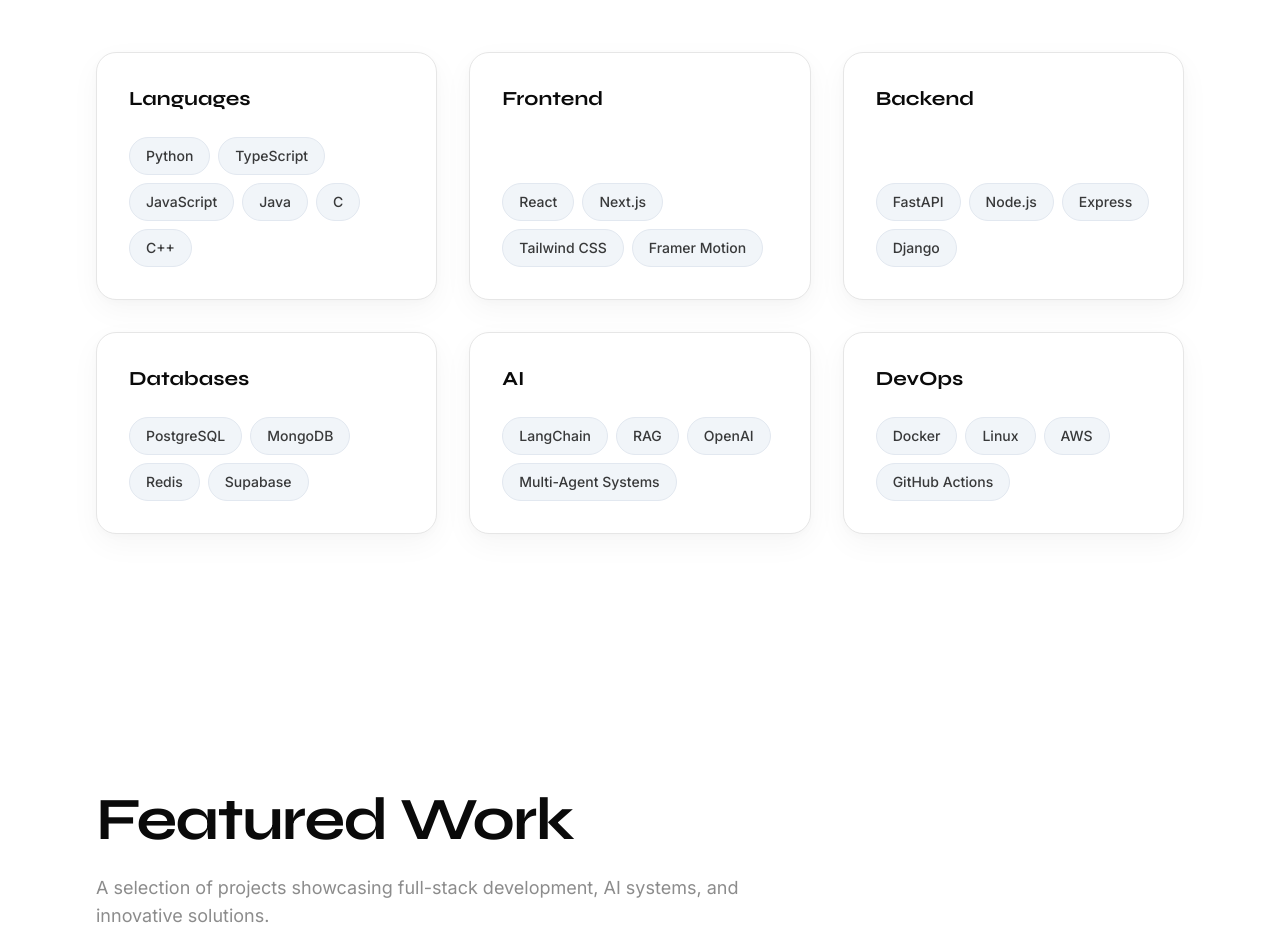
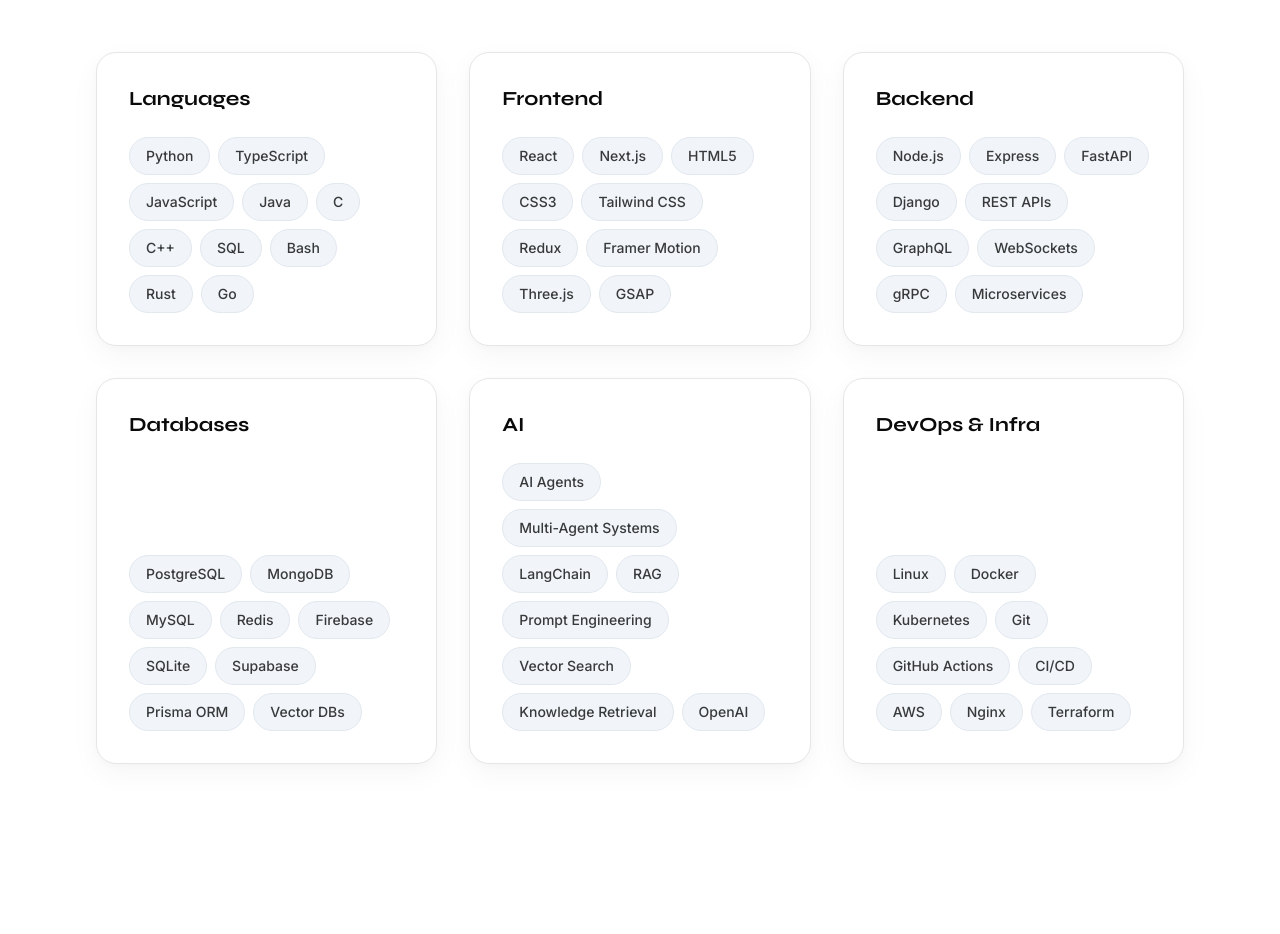
Before and after one commit to ashokwebs/ashok, a Next.js app: page / in a window 1280 px wide. Shown: the part 3060-3994 px from the top of the page. Built offline with nearby package versions, Linux system fonts and the light colour scheme.

Commit message:
Expand Tech Stack section with comprehensive skills

```diff
--- a/components/tech-stack.tsx
+++ b/components/tech-stack.tsx
@@ -4,27 +4,27 @@ export default function TechStack() {
   const categories = [
     {
       title: 'Languages',
-      skills: ['Python', 'TypeScript', 'JavaScript', 'Java', 'C', 'C++']
+      skills: ['Python', 'TypeScript', 'JavaScript', 'Java', 'C', 'C++', 'SQL', 'Bash', 'Rust', 'Go']
     },
     {
       title: 'Frontend',
-      skills: ['React', 'Next.js', 'Tailwind CSS', 'Framer Motion']
+      skills: ['React', 'Next.js', 'HTML5', 'CSS3', 'Tailwind CSS', 'Redux', 'Framer Motion', 'Three.js', 'GSAP']
     },
     {
       title: 'Backend',
-      skills: ['FastAPI', 'Node.js', 'Express', 'Django']
+      skills: ['Node.js', 'Express', 'FastAPI', 'Django', 'REST APIs', 'GraphQL', 'WebSockets', 'gRPC', 'Microservices']
     },
     {
       title: 'Databases',
-      skills: ['PostgreSQL', 'MongoDB', 'Redis', 'Supabase']
+      skills: ['PostgreSQL', 'MongoDB', 'MySQL', 'Redis', 'Firebase', 'SQLite', 'Supabase', 'Prisma ORM', 'Vector DBs']
     },
     {
       title: 'AI',
-      skills: ['LangChain', 'RAG', 'OpenAI', 'Multi-Agent Systems']
+      skills: ['AI Agents', 'Multi-Agent Systems', 'LangChain', 'RAG', 'Prompt Engineering', 'Vector Search', 'Knowledge Retrieval', 'OpenAI']
     },
     {
-      title: 'DevOps',
-      skills: ['Docker', 'Linux', 'AWS', 'GitHub Actions']
+      title: 'DevOps & Infra',
+      skills: ['Linux', 'Docker', 'Kubernetes', 'Git', 'GitHub Actions', 'CI/CD', 'AWS', 'Nginx', 'Terraform']
     }
   ]
 
```
